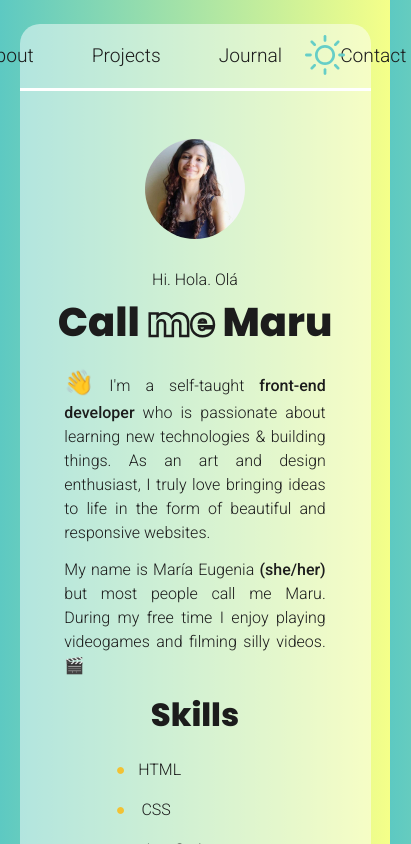
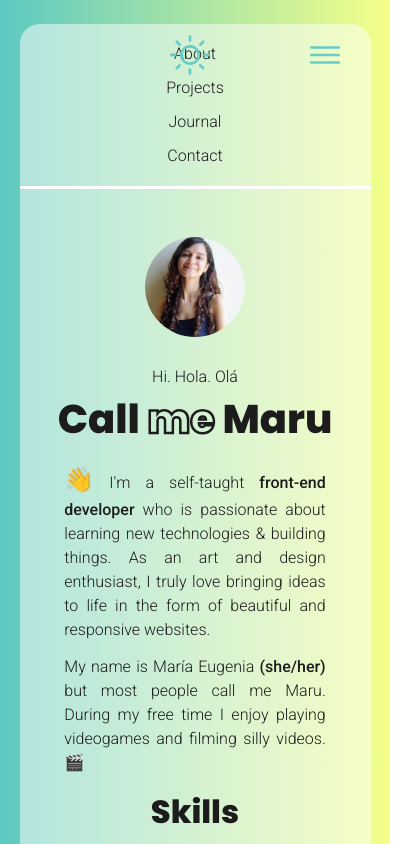
Before and after one commit to marugy99/marucodes, a Next.js app: page / in a window 390 px wide. Shown: the top 844 px of the page, 411 px wide, since content can reach past the window. Built offline with nearby package versions, Linux system fonts and the light colour scheme.

Commit message:
First attempt of hamburger menu

```diff
--- a/components/Navbar.js
+++ b/components/Navbar.js
@@ -1,9 +1,11 @@
 import Link from "next/link"
 import { useState } from "react"
+import { IoIosMenu } from "react-icons/io";
 
 const Navbar = () => {
 
-    const [darkMode, setDarkMode] = useState(false)
+    const [darkMode, setDarkMode] = useState(false);
+    const [toggleMenu, setToggleMenu] = useState(true);
 
     const changeTheme = () => {
 
@@ -16,8 +18,16 @@ const Navbar = () => {
         }
     }
 
+//    const toggleFullMenu = () => {
+ //       document.querySelector("#ham").classList.toggle("block")
+ //   }
+
     return (
-        <nav>
+        <nav className={`${toggleMenu ? "navBorder" : ""}`}>
+             <button onClick={() => setToggleMenu(!toggleMenu)} className="ham-menu">
+                <IoIosMenu />
+            </button>
+            <div className={`ham-details ${toggleMenu ? "showMenu" : ""}`}>
                 <button onClick={changeTheme}>
                 {!darkMode ?
                     <svg width="52" height="52" viewBox="0 0 52 52" xmlns="http://www.w3.org/2000/svg">
@@ -57,6 +67,7 @@ const Navbar = () => {
                         <li><a>Contact</a></li>
                     </Link>
                 </ul>
+            </div>
         </nav>
      );
 }
--- a/styles/_layout.scss
+++ b/styles/_layout.scss
@@ -18,6 +18,7 @@ nav {
         padding-left: 0px;
         padding-top: 0.8rem;
         padding-bottom: 0.8rem;
+        text-align: center;
 
         li {
             padding: 5px;
@@ -57,6 +58,52 @@ nav {
         }
 
     }
+}
+
+.ham-menu {
+    display: none;
+}
+
+.navBorder {
+    border-bottom: 3px solid var(--hr);
+}
+
+@media (max-width: 700px) {
+
+    nav {
+
+        border: none;
+
+        .showMenu li:not(:last-child) {
+            margin-right: 0px;
+        }
+
+    }
+
+
+    .ham-menu {
+        display: block;
+    }
+
+    .ham-details {
+        display: none;
+        font-size: 1rem;
+
+        ul {
+            flex-direction: column;
+        }
+
+        button {
+            left: 10px;
+            height: 40px;
+        }
+
+    }
+
+}
+
+.showMenu {
+    display: block;
 }
 
 // Main card style (glassmorphism) and padding for inner content
```
Lines whose indentation alone changed are shown as unchanged.
